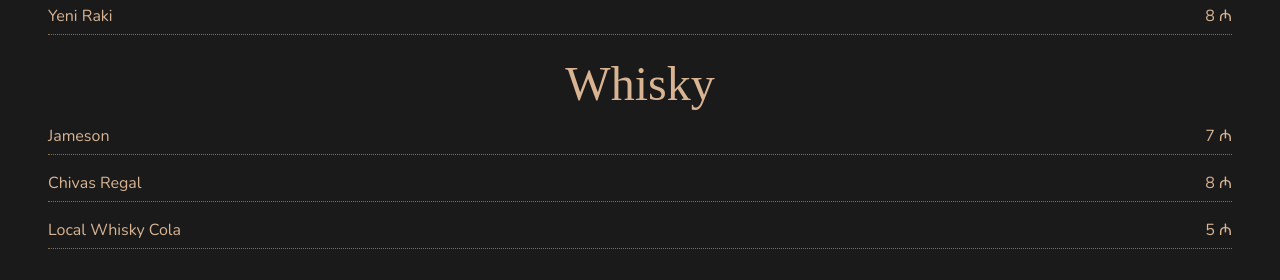
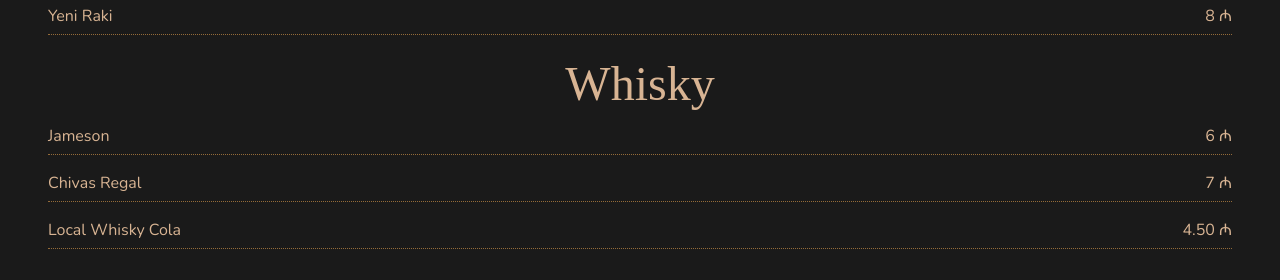
Before and after one commit to Huseynlimran/cask110, a React (Create React App) app: page / in a window 1280 px wide. Shown: the part 2460-2740 px from the top of the page. Built offline with nearby package versions, Linux system fonts and the light colour scheme; a web font is replaced by a local one.

Commit message:
Update Whisky.js

```diff
--- a/src/pages/Whisky.js
+++ b/src/pages/Whisky.js
@@ -9,17 +9,17 @@
       <div className="price">
         <p>Jameson  </p>
         <div className="line"></div>
-        <p>7 ₼</p>
+        <p>6 ₼</p>
       </div>
       <div className="price">
         <p>Chivas Regal  </p>
         <div className="line"></div>
-        <p>8 ₼</p>
+        <p>7 ₼</p>
       </div>
         <div className="price">
         <p>Local Whisky Cola  </p>
         <div className="line"></div>
-        <p>5 ₼</p>
+        <p>4.50 ₼</p>
       </div>
       {/* <div className="price">
         <p>Jony Walker Red Label   </p>
```
